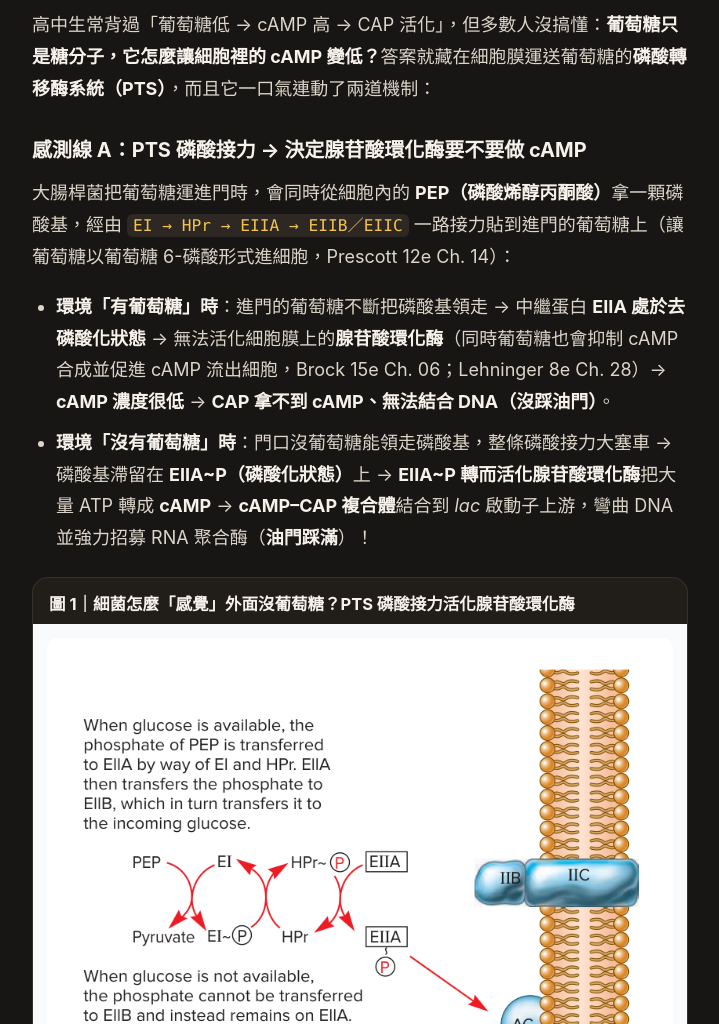
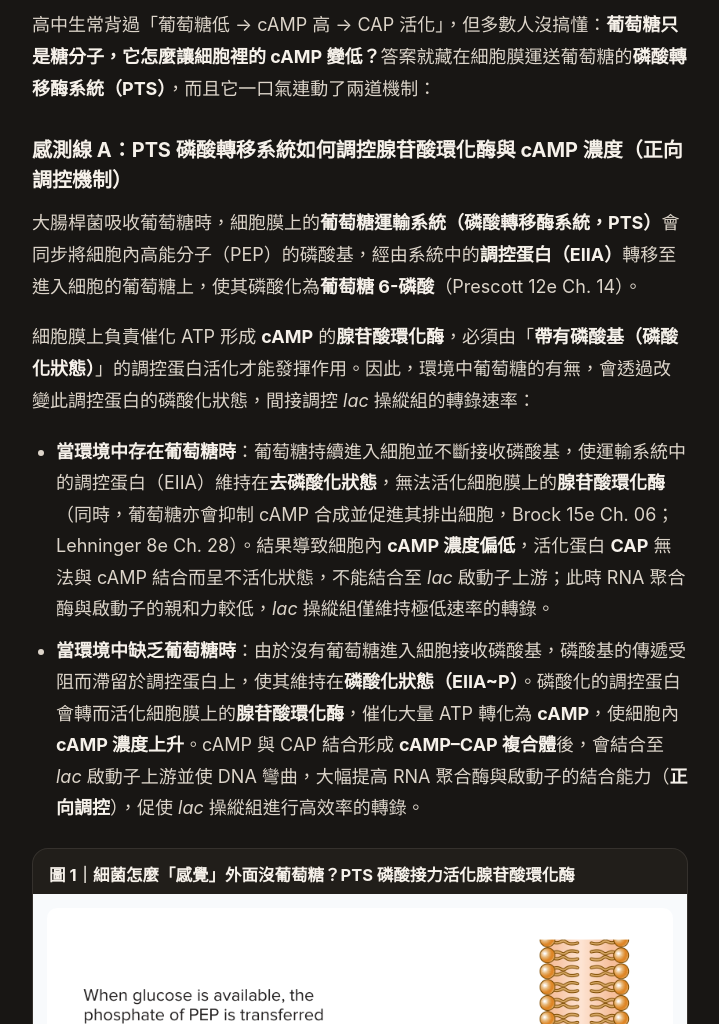
Before and after one commit to dicky8441-lab/bio-wiki, a plain HTML site: page lac-operon-sugar-sensing.html in a window 1280 px wide. Shown: the part 2980-4004 px from the top of the page, without its empty margins (280-999 px from the left). Drawn offline with Linux system fonts and the light colour scheme.

Commit message:
docs: 以高中選修生物學術語言改寫 lac 操縱組 PTS 感測線 A 說明

```diff
--- a/lac-operon-sugar-sensing.html
+++ b/lac-operon-sugar-sensing.html
@@ -1021,11 +1021,12 @@
     <h2><span class="sec-num">02</span> 怎麼知道環境「有沒有葡萄糖」？——PTS 磷酸接力與誘導物排除</h2>
     <p>高中生常背過「葡萄糖低 → cAMP 高 → CAP 活化」，但多數人沒搞懂：<strong>葡萄糖只是糖分子，它怎麼讓細胞裡的 cAMP 變低？</strong>答案就藏在細胞膜運送葡萄糖的<strong>磷酸轉移酶系統（PTS）</strong>，而且它一口氣連動了兩道機制：</p>
 
-    <h3>感測線 A：PTS 磷酸接力 → 決定腺苷酸環化酶要不要做 cAMP</h3>
-    <p>大腸桿菌把葡萄糖運進門時，會同時從細胞內的 <strong>PEP（磷酸烯醇丙酮酸）</strong>拿一顆磷酸基，經由 <code>EI → HPr → EIIA → EIIB／EIIC</code> 一路接力貼到進門的葡萄糖上（讓葡萄糖以葡萄糖 6-磷酸形式進細胞，Prescott 12e Ch. 14）：</p>
+    <h3>感測線 A：PTS 磷酸轉移系統如何調控腺苷酸環化酶與 cAMP 濃度（正向調控機制）</h3>
+    <p>大腸桿菌吸收葡萄糖時，細胞膜上的<strong>葡萄糖運輸系統（磷酸轉移酶系統，PTS）</strong>會同步將細胞內高能分子（PEP）的磷酸基，經由系統中的<strong>調控蛋白（EIIA）</strong>轉移至進入細胞的葡萄糖上，使其磷酸化為<strong>葡萄糖 6-磷酸</strong>（Prescott 12e Ch. 14）。</p>
+    <p>細胞膜上負責催化 ATP 形成 <strong>cAMP</strong> 的<strong>腺苷酸環化酶</strong>，必須由「<strong>帶有磷酸基（磷酸化狀態）</strong>」的調控蛋白活化才能發揮作用。因此，環境中葡萄糖的有無，會透過改變此調控蛋白的磷酸化狀態，間接調控 <em>lac</em> 操縱組的轉錄速率：</p>
     <ul>
-      <li><strong>環境「有葡萄糖」時</strong>：進門的葡萄糖不斷把磷酸基領走 → 中繼蛋白 <strong>EIIA 處於去磷酸化狀態</strong> → 無法活化細胞膜上的<strong>腺苷酸環化酶</strong>（同時葡萄糖也會抑制 cAMP 合成並促進 cAMP 流出細胞，Brock 15e Ch. 06；Lehninger 8e Ch. 28）→ <strong>cAMP 濃度很低</strong> → <strong>CAP 拿不到 cAMP、無法結合 DNA（沒踩油門）</strong>。</li>
-      <li><strong>環境「沒有葡萄糖」時</strong>：門口沒葡萄糖能領走磷酸基，整條磷酸接力大塞車 → 磷酸基滯留在 <strong>EIIA~P（磷酸化狀態）</strong>上 → <strong>EIIA~P 轉而活化腺苷酸環化酶</strong>把大量 ATP 轉成 <strong>cAMP</strong> → <strong>cAMP–CAP 複合體</strong>結合到 <em>lac</em> 啟動子上游，彎曲 DNA 並強力招募 RNA 聚合酶（<strong>油門踩滿</strong>）！</li>
+      <li><strong>當環境中存在葡萄糖時</strong>：葡萄糖持續進入細胞並不斷接收磷酸基，使運輸系統中的調控蛋白（EIIA）維持在<strong>去磷酸化狀態</strong>，無法活化細胞膜上的<strong>腺苷酸環化酶</strong>（同時，葡萄糖亦會抑制 cAMP 合成並促進其排出細胞，Brock 15e Ch. 06；Lehninger 8e Ch. 28）。結果導致細胞內 <strong>cAMP 濃度偏低</strong>，活化蛋白 <strong>CAP</strong> 無法與 cAMP 結合而呈不活化狀態，不能結合至 <em>lac</em> 啟動子上游；此時 RNA 聚合酶與啟動子的親和力較低，<em>lac</em> 操縱組僅維持極低速率的轉錄。</li>
+      <li><strong>當環境中缺乏葡萄糖時</strong>：由於沒有葡萄糖進入細胞接收磷酸基，磷酸基的傳遞受阻而滯留於調控蛋白上，使其維持在<strong>磷酸化狀態（EIIA~P）</strong>。磷酸化的調控蛋白會轉而活化細胞膜上的<strong>腺苷酸環化酶</strong>，催化大量 ATP 轉化為 <strong>cAMP</strong>，使細胞內 <strong>cAMP 濃度上升</strong>。cAMP 與 CAP 結合形成 <strong>cAMP–CAP 複合體</strong>後，會結合至 <em>lac</em> 啟動子上游並使 DNA 彎曲，大幅提高 RNA 聚合酶與啟動子的結合能力（<strong>正向調控</strong>），促使 <em>lac</em> 操縱組進行高效率的轉錄。</li>
     </ul>
 
     <div class="figure-card">
```
